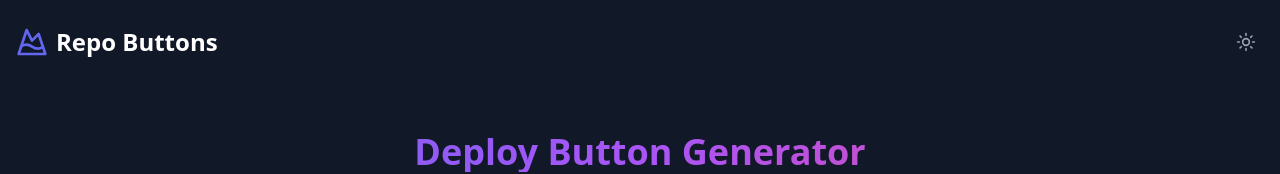
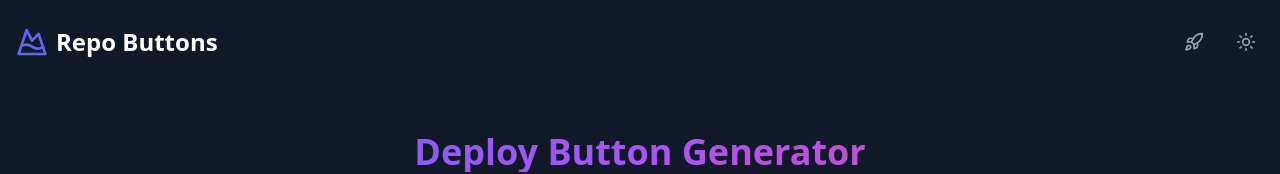
Before and after one commit to sudo-self/deploy-buttons, a React (Vite) app: page / in a window 1280 px wide. Shown: the top 174 px of the page. Built offline with nearby package versions, Linux system fonts and the light colour scheme.

Commit message:
Update Header.tsx

```diff
--- a/src/components/Header.tsx
+++ b/src/components/Header.tsx
@@ -1,6 +1,7 @@
-import React from 'react';
+import React, { useState } from 'react';
 import { RocketIcon, SunIcon, MoonIcon } from 'lucide-react';
 import { MountainSnow } from 'lucide-react';
+import DeployCardConfigurator from './DeployCardConfigurator';
 
 interface HeaderProps {
   theme: 'dark' | 'light';
@@ -8,6 +9,8 @@
 }
 
 const Header: React.FC<HeaderProps> = ({ theme, onToggleTheme }) => {
+  const [showConfigurator, setShowConfigurator] = useState(false);
+
   return (
     <header className={`w-full py-6 px-4 ${theme === 'dark' ? 'bg-gray-900' : 'bg-gray-200'}`}>
 
@@ -16,6 +19,22 @@
            <MountainSnow className="w-8 h-8 text-indigo-500" />
           <h1 className={`text-2xl font-bold ${theme === 'dark' ? 'text-white' : 'text-gray-900'}`}>Repo Buttons</h1>
         </div>
+
+        <div className="flex items-center space-x-4">
+          {/* Deploy Configurator Button */}
+          <button
+            onClick={() => setShowConfigurator(true)}
+            className={`p-2 rounded-lg transition-colors duration-200 ${
+              theme === 'dark'
+                ? 'text-gray-400 hover:text-white hover:bg-gray-800'
+                : 'text-gray-600 hover:text-gray-900 hover:bg-gray-100'
+            }`}
+            aria-label="Open configurator"
+          >
+            <RocketIcon className="w-5 h-5" />
+          </button>
+
+          {/* Theme Toggle Button */}
           <button
             onClick={onToggleTheme}
             className={`p-2 rounded-lg transition-colors duration-200 ${
@@ -32,6 +51,23 @@
             )}
           </button>
         </div>
+      </div>
+
+      {/* Modal for Configurator */}
+      {showConfigurator && (
+        <div className="fixed inset-0 bg-black bg-opacity-40 z-50 flex items-center justify-center">
+          <div className="bg-white dark:bg-gray-900 p-6 rounded-lg max-w-2xl w-full relative">
+            <button
+              className="absolute top-2 right-2 text-gray-500 hover:text-gray-800 dark:hover:text-white"
+              onClick={() => setShowConfigurator(false)}
+            >
+              ✕
+            </button>
+            <DeployCardConfigurator />
+          </div>
+        </div>
+      )}
+
     </header>
   );
 };
```
Lines whose indentation alone changed are shown as unchanged.
